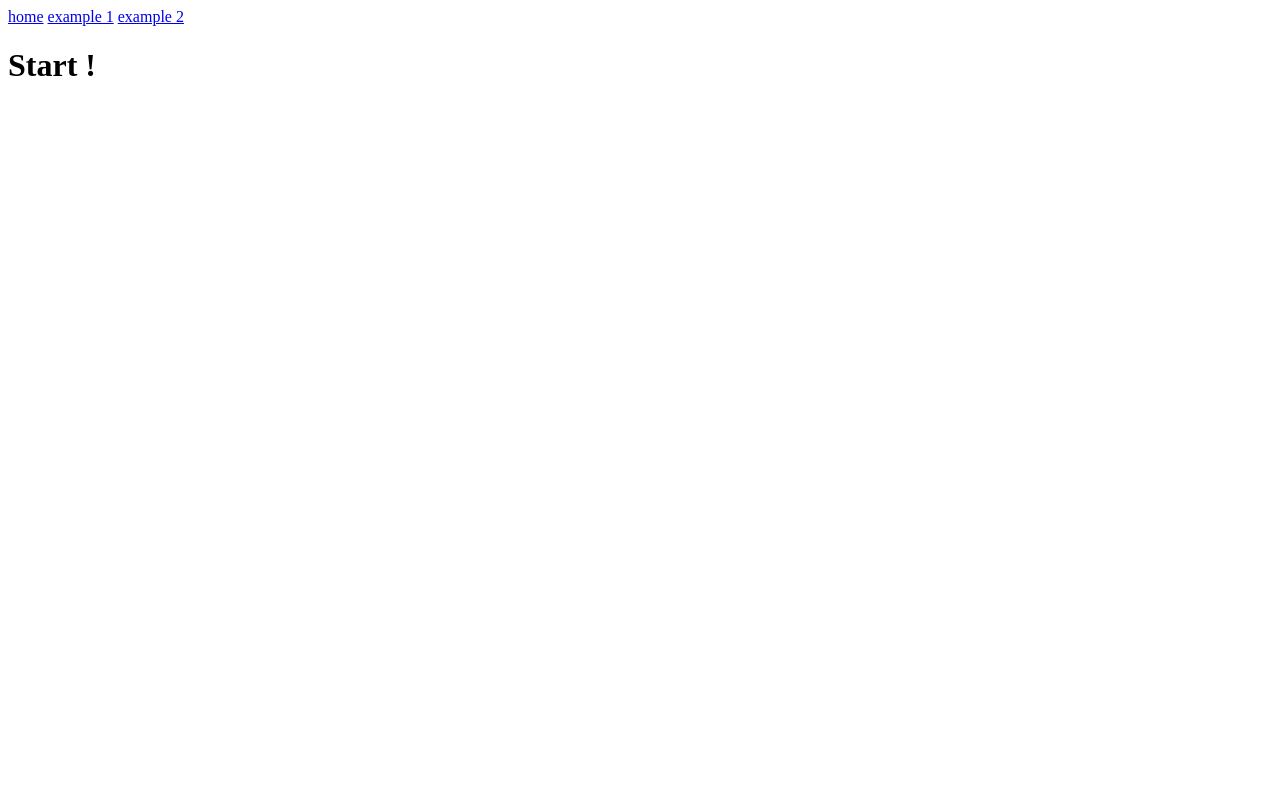
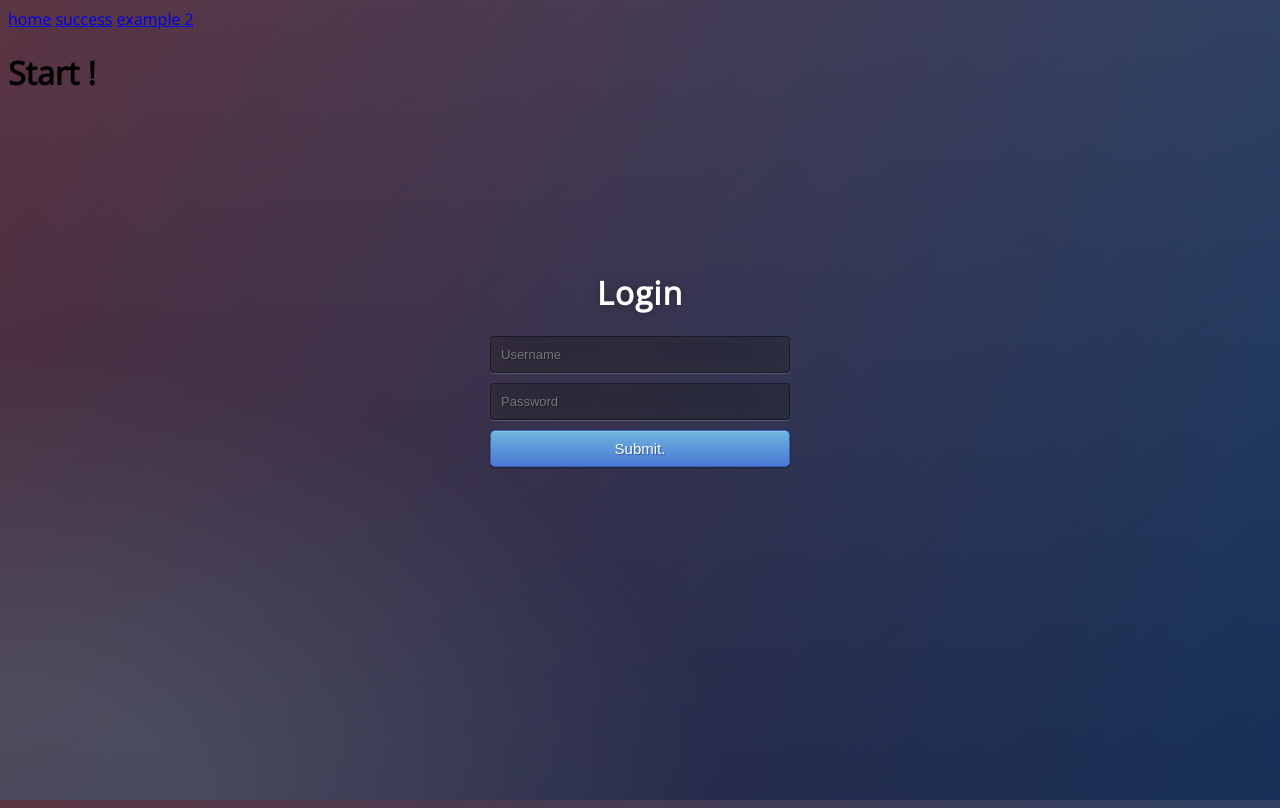
Before and after one commit to konradlb/pure-js, a website built with webpack: page index.html in a window 1280 px wide. Built offline with nearby package versions, Linux system fonts and the light colour scheme.

Commit message:
Add silmple form

```diff
--- a/app.js
+++ b/app.js
@@ -1,20 +1,24 @@
-import { route } from './router';
+import { route } from "./router";
+import { handler } from "./functions/login";
 
-route('/', 'home', function() {
-  this.where = 'here';
+const name = "Konrad";
+
+route("/", "home", function () {
+  this.title = "Home";
+  this.where = ` jesteś w home`;
 });
 
-route('/ex1', 'example1', function() {
-  this.title = 'Example 1';
+route("/success", "success", function () {
+  this.title = "Zalogowano poprawnie";
 });
 
-route('/ex2', 'example2', function() {
-  this.title = 'Example 2';
+route("/ex2", "example2", function () {
+  this.title = "przykład drugi";
   this.counter = 0;
-  this.$on('.my-button', 'click', () => {
+  this.$on(".my-button", "click", () => {
     this.counter += 1;
     this.$refresh();
   });
 });
 
-route('*', '404', function () {});
+route("*", "404", function () {});
--- /dev/null
+++ b/css/main.css
@@ -0,0 +1,224 @@
+@import url(https://fonts.googleapis.com/css?family=Open+Sans);
+.btn {
+  display: inline-block;
+  *display: inline;
+  *zoom: 1;
+  padding: 4px 10px 4px;
+  margin-bottom: 0;
+  font-size: 13px;
+  line-height: 18px;
+  color: #333333;
+  text-align: center;
+  text-shadow: 0 1px 1px rgba(255, 255, 255, 0.75);
+  vertical-align: middle;
+  background-color: #f5f5f5;
+  background-image: -moz-linear-gradient(top, #ffffff, #e6e6e6);
+  background-image: -ms-linear-gradient(top, #ffffff, #e6e6e6);
+  background-image: -webkit-gradient(
+    linear,
+    0 0,
+    0 100%,
+    from(#ffffff),
+    to(#e6e6e6)
+  );
+  background-image: -webkit-linear-gradient(top, #ffffff, #e6e6e6);
+  background-image: -o-linear-gradient(top, #ffffff, #e6e6e6);
+  background-image: linear-gradient(top, #ffffff, #e6e6e6);
+  background-repeat: repeat-x;
+  filter: progid:dximagetransform.microsoft.gradient(startColorstr=#ffffff, endColorstr=#e6e6e6, GradientType=0);
+  border-color: #e6e6e6 #e6e6e6 #e6e6e6;
+  border-color: rgba(0, 0, 0, 0.1) rgba(0, 0, 0, 0.1) rgba(0, 0, 0, 0.25);
+  border: 1px solid #e6e6e6;
+  -webkit-border-radius: 4px;
+  -moz-border-radius: 4px;
+  border-radius: 4px;
+  -webkit-box-shadow: inset 0 1px 0 rgba(255, 255, 255, 0.2),
+    0 1px 2px rgba(0, 0, 0, 0.05);
+  -moz-box-shadow: inset 0 1px 0 rgba(255, 255, 255, 0.2),
+    0 1px 2px rgba(0, 0, 0, 0.05);
+  box-shadow: inset 0 1px 0 rgba(255, 255, 255, 0.2),
+    0 1px 2px rgba(0, 0, 0, 0.05);
+  cursor: pointer;
+  *margin-left: 0.3em;
+}
+.btn:hover,
+.btn:active,
+.btn.active,
+.btn.disabled,
+.btn[disabled] {
+  background-color: #e6e6e6;
+}
+.btn-large {
+  padding: 9px 14px;
+  font-size: 15px;
+  line-height: normal;
+  -webkit-border-radius: 5px;
+  -moz-border-radius: 5px;
+  border-radius: 5px;
+}
+.btn:hover {
+  color: #333333;
+  text-decoration: none;
+  background-color: #e6e6e6;
+  background-position: 0 -15px;
+  -webkit-transition: background-position 0.1s linear;
+  -moz-transition: background-position 0.1s linear;
+  -ms-transition: background-position 0.1s linear;
+  -o-transition: background-position 0.1s linear;
+  transition: background-position 0.1s linear;
+}
+.btn-primary,
+.btn-primary:hover {
+  text-shadow: 0 -1px 0 rgba(0, 0, 0, 0.25);
+  color: #ffffff;
+}
+.btn-primary.active {
+  color: rgba(255, 255, 255, 0.75);
+}
+.btn-primary {
+  background-color: #4a77d4;
+  background-image: -moz-linear-gradient(top, #6eb6de, #4a77d4);
+  background-image: -ms-linear-gradient(top, #6eb6de, #4a77d4);
+  background-image: -webkit-gradient(
+    linear,
+    0 0,
+    0 100%,
+    from(#6eb6de),
+    to(#4a77d4)
+  );
+  background-image: -webkit-linear-gradient(top, #6eb6de, #4a77d4);
+  background-image: -o-linear-gradient(top, #6eb6de, #4a77d4);
+  background-image: linear-gradient(top, #6eb6de, #4a77d4);
+  background-repeat: repeat-x;
+  filter: progid:dximagetransform.microsoft.gradient(startColorstr=#6eb6de, endColorstr=#4a77d4, GradientType=0);
+  border: 1px solid #3762bc;
+  text-shadow: 1px 1px 1px rgba(0, 0, 0, 0.4);
+  box-shadow: inset 0 1px 0 rgba(255, 255, 255, 0.2),
+    0 1px 2px rgba(0, 0, 0, 0.5);
+}
+.btn-primary:hover,
+.btn-primary:active,
+.btn-primary.active,
+.btn-primary.disabled,
+.btn-primary[disabled] {
+  filter: none;
+  background-color: #4a77d4;
+}
+.btn-block {
+  width: 100%;
+  display: block;
+}
+
+* {
+  -webkit-box-sizing: border-box;
+  -moz-box-sizing: border-box;
+  -ms-box-sizing: border-box;
+  -o-box-sizing: border-box;
+  box-sizing: border-box;
+}
+
+html {
+  width: 100%;
+  height: 100%;
+  overflow: hidden;
+}
+
+body {
+  width: 100%;
+  height: 100%;
+  font-family: "Open Sans", sans-serif;
+  background: #092756;
+  background: -moz-radial-gradient(
+      0% 100%,
+      ellipse cover,
+      rgba(104, 128, 138, 0.4) 10%,
+      rgba(138, 114, 76, 0) 40%
+    ),
+    -moz-linear-gradient(top, rgba(57, 173, 219, 0.25) 0%, rgba(42, 60, 87, 0.4)
+          100%),
+    -moz-linear-gradient(-45deg, #670d10 0%, #092756 100%);
+  background: -webkit-radial-gradient(
+      0% 100%,
+      ellipse cover,
+      rgba(104, 128, 138, 0.4) 10%,
+      rgba(138, 114, 76, 0) 40%
+    ),
+    -webkit-linear-gradient(top, rgba(57, 173, 219, 0.25) 0%, rgba(
+            42,
+            60,
+            87,
+            0.4
+          )
+          100%),
+    -webkit-linear-gradient(-45deg, #670d10 0%, #092756 100%);
+  background: -o-radial-gradient(
+      0% 100%,
+      ellipse cover,
+      rgba(104, 128, 138, 0.4) 10%,
+      rgba(138, 114, 76, 0) 40%
+    ),
+    -o-linear-gradient(top, rgba(57, 173, 219, 0.25) 0%, rgba(42, 60, 87, 0.4)
+          100%),
+    -o-linear-gradient(-45deg, #670d10 0%, #092756 100%);
+  background: -ms-radial-gradient(
+      0% 100%,
+      ellipse cover,
+      rgba(104, 128, 138, 0.4) 10%,
+      rgba(138, 114, 76, 0) 40%
+    ),
+    -ms-linear-gradient(top, rgba(57, 173, 219, 0.25) 0%, rgba(42, 60, 87, 0.4)
+          100%),
+    -ms-linear-gradient(-45deg, #670d10 0%, #092756 100%);
+  background: -webkit-radial-gradient(
+      0% 100%,
+      ellipse cover,
+      rgba(104, 128, 138, 0.4) 10%,
+      rgba(138, 114, 76, 0) 40%
+    ),
+    linear-gradient(
+      to bottom,
+      rgba(57, 173, 219, 0.25) 0%,
+      rgba(42, 60, 87, 0.4) 100%
+    ),
+    linear-gradient(135deg, #670d10 0%, #092756 100%);
+  filter: progid:DXImageTransform.Microsoft.gradient( startColorstr='#3E1D6D', endColorstr='#092756',GradientType=1 );
+}
+.login {
+  position: absolute;
+  top: 50%;
+  left: 50%;
+  margin: -150px 0 0 -150px;
+  width: 300px;
+  height: 300px;
+}
+.login h1 {
+  color: #fff;
+  text-shadow: 0 0 10px rgba(0, 0, 0, 0.3);
+  letter-spacing: 1px;
+  text-align: center;
+}
+
+input {
+  width: 100%;
+  margin-bottom: 10px;
+  background: rgba(0, 0, 0, 0.3);
+  border: none;
+  outline: none;
+  padding: 10px;
+  font-size: 13px;
+  color: #fff;
+  text-shadow: 1px 1px 1px rgba(0, 0, 0, 0.3);
+  border: 1px solid rgba(0, 0, 0, 0.3);
+  border-radius: 4px;
+  box-shadow: inset 0 -5px 45px rgba(100, 100, 100, 0.2),
+    0 1px 1px rgba(255, 255, 255, 0.2);
+  -webkit-transition: box-shadow 0.5s ease;
+  -moz-transition: box-shadow 0.5s ease;
+  -o-transition: box-shadow 0.5s ease;
+  -ms-transition: box-shadow 0.5s ease;
+  transition: box-shadow 0.5s ease;
+}
+input:focus {
+  box-shadow: inset 0 -5px 45px rgba(100, 100, 100, 0.4),
+    0 1px 1px rgba(255, 255, 255, 0.2);
+}
--- a/functions/login.js
+++ b/functions/login.js
@@ -1,41 +1,45 @@
 // Docs on event and context https://www.netlify.com/docs/functions/#the-handler-method
 
 const headers = {
-  'Access-Control-Allow-Origin': '*',
-  'Access-Control-Allow-Methods': '*',
-  'Access-Control-Allow-Headers': '*',
-  'Access-Control-Expose-Headers': '*',
-  'Access-Control-Allow-Credentials': 'true',
-  'Content-Type': 'application/json',
-}
+  "Access-Control-Allow-Origin": "*",
+  "Access-Control-Allow-Methods": "*",
+  "Access-Control-Allow-Headers": "*",
+  "Access-Control-Expose-Headers": "*",
+  "Access-Control-Allow-Credentials": "true",
+  "Content-Type": "application/json",
+};
 
 exports.handler = async (event, context) => {
   try {
-    if (event.httpMethod != 'POST') {
+    if (event.httpMethod != "POST") {
       return {
         headers,
         statusCode: 200,
-        body: JSON.stringify({ error: true, message: 'Method not allowed' }),
-      }
+        body: JSON.stringify({ error: true, message: "Method not allowed" }),
+      };
     }
-    const body = JSON.parse(event.body)
-    if (body.password == 'error') {
+    const body = JSON.parse(event.body);
+    if (body.password == "error") {
       return {
         headers,
         statusCode: 401,
-        body: JSON.stringify({ error: true, message: 'Wrong password!' })
-      }
+        body: JSON.stringify({ error: true, message: "Wrong password!" }),
+      };
     }
     return {
       headers,
       statusCode: 200,
-      body: JSON.stringify({ message: 'Login success!', token: 'eyJhbGciOiJIUzI1NiIsInR5cCI6IkpXVCJ9.eyJzdWIiOiIxMjM0NTY3ODkwIiwibmFtZSI6IkRvZGF0a293ZSBwdW5rdHkgemEgc3ByYXdkemVuaWUgdG9rZW51ISBXc3BvbW5paiBvIHR5bSBuYSByb3ptb3dpZSA7KSIsImlhdCI6MTUxNjIzOTAyMn0.UfZdSF7gARzcHuQfbx0NzoVRJaP8vj6TnukdUOjDCe4' })
-    }
+      body: JSON.stringify({
+        message: "Login success!",
+        token:
+          "eyJhbGciOiJIUzI1NiIsInR5cCI6IkpXVCJ9.eyJzdWIiOiIxMjM0NTY3ODkwIiwibmFtZSI6IkRvZGF0a293ZSBwdW5rdHkgemEgc3ByYXdkemVuaWUgdG9rZW51ISBXc3BvbW5paiBvIHR5bSBuYSByb3ptb3dpZSA7KSIsImlhdCI6MTUxNjIzOTAyMn0.UfZdSF7gARzcHuQfbx0NzoVRJaP8vj6TnukdUOjDCe4",
+      }),
+    };
   } catch (err) {
     return {
       headers,
       statusCode: 500,
       body: JSON.stringify({ error: true, message: err.toString() }),
-    }
+    };
   }
-}
+};
--- a/index.html
+++ b/index.html
@@ -1,32 +1,66 @@
 <!DOCTYPE html>
 <html>
   <head>
-  <meta charset="utf-8">
+    <link rel="stylesheet" href="/css/main.css" />
+
+    <meta charset="utf-8" />
     <title>PureJS</title>
+
     <script type="text/html" id="home">
       <h1>Start <%= where %>!</h1>
+      <div class="login">
+        <h1>Login</h1>
+        <form method="post" on>
+          <input
+            type="text"
+            name="user"
+            placeholder="Username"
+            required="required"
+          />
+          <input
+            type="password"
+            name="password"
+            placeholder="Password"
+            required="required"
+          />
+          <button type="submit" class="btn btn-primary btn-block btn-large">
+            Submit.
+          </button>
+        </form>
+      </div>
     </script>
-  <script type="text/html" id="example1">
+
+    <script type="text/html" id="success">
+      <div class="login">
         <h1><%= title %></h1>
-    <% for (let i of title) { %>
-      <span><%= i %></span>
-    <% } %>
+      </div>
     </script>
+
     <script type="text/html" id="example2">
       <h1><%= title %></h1>
+      <h1>Number of clicks : <%= counter %></h1>
+
+      <% for (let i of title) { %>
+      <span><%= i %> </span>
+      <% } %>
+
       <button class="my-button">Click me <%= counter %></button>
     </script>
+
     <script type="text/html" id="404">
-    <h1>404 Not found</h1>
+      <div class="login">
+        <h1>Page not found</h1>
+      </div>
     </script>
   </head>
   <body>
     <nav>
       <a href="#">home</a>
-    <a href="#/ex1">example 1</a>
+      <a href="#/success">success</a>
       <a href="#/ex2">example 2</a>
     </nav>
     <div id="app"></div>
+
     <script src="./app.js"></script>
   </body>
 </html>
--- a/package.json
+++ b/package.json
@@ -23,6 +23,7 @@
   },
   "homepage": "https://gitlab.com/jan.horubala/zadanie#readme",
   "devDependencies": {
+    "html-loader": "^1.3.2",
     "webpack": "^5.18.0",
     "webpack-cli": "^4.4.0",
     "webpack-dev-server": "^3.11.2"
```
Also changed, not shown: 1 other file. Lines whose indentation alone changed are shown as unchanged.
